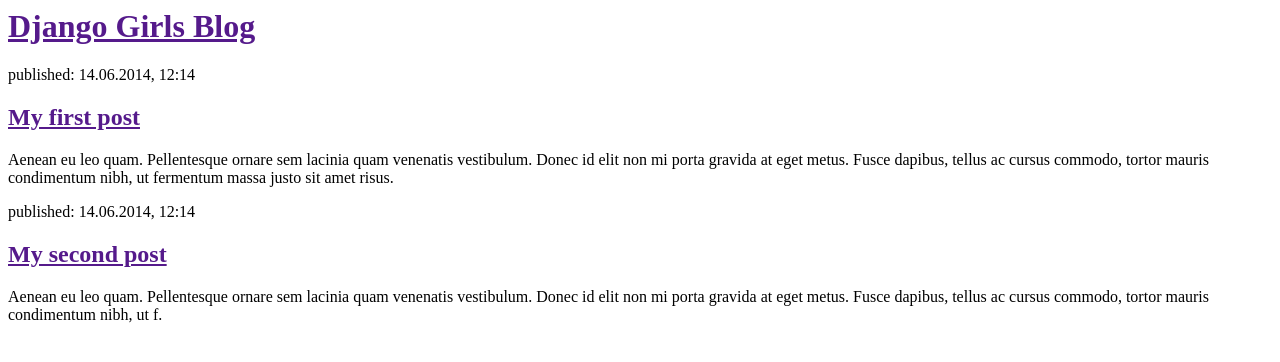
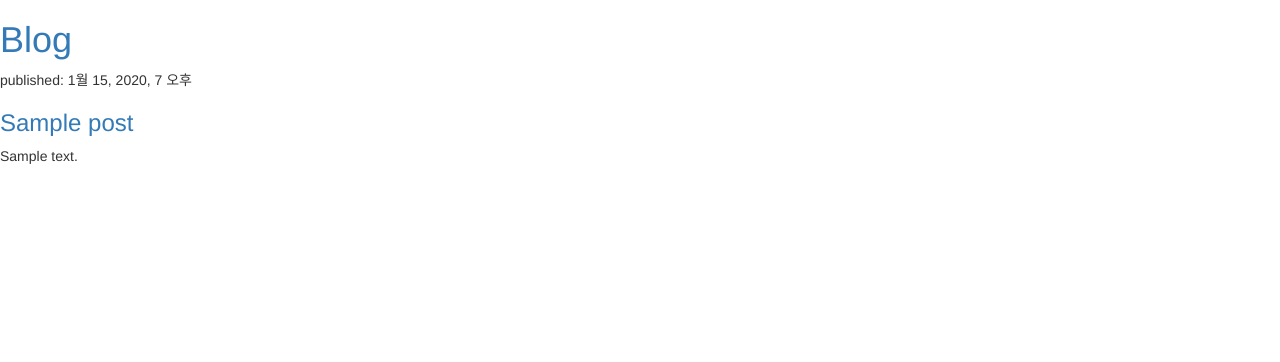
Before and after one commit to wannykim/my-first-blog, a Django app: template blog/templates/blog/post_list.html in a window 1280 px wide. Shown: the top 362 px of the page. Run offline with Django 3.2, Linux system fonts and the light colour scheme; the template is opened without the code that fills it: values that come from a table or form of the project are taken from there, others are empty; tables that the repository leaves empty hold one stand-in row (values such as "Sample post"); some libraries are stand-ins or nearby versions.

Commit message:
apply dynamic template

```diff
--- a/blog/templates/blog/post_list.html
+++ b/blog/templates/blog/post_list.html
@@ -1,22 +1,19 @@
 <html>
-    <head>
-        <title>Django Girls blog</title>
-    </head>
+<head>
+    <title>Blog</title>
+    <link rel="stylesheet" href="//maxcdn.bootstrapcdn.com/bootstrap/3.2.0/css/bootstrap.min.css">
+    <link rel="stylesheet" href="//maxcdn.bootstrapcdn.com/bootstrap/3.2.0/css/bootstrap-theme.min.css">
+</head>
     <body>
         <div>
-            <h1><a href="">Django Girls Blog</a></h1>
+            <h1><a href="">Blog</a></h1>
         </div>
-
+        {% for post in posts %}
         <div>
-            <p>published: 14.06.2014, 12:14</p>
-            <h2><a href="">My first post</a></h2>
-            <p>Aenean eu leo quam. Pellentesque ornare sem lacinia quam venenatis vestibulum. Donec id elit non mi porta gravida at eget metus. Fusce dapibus, tellus ac cursus commodo, tortor mauris condimentum nibh, ut fermentum massa justo sit amet risus.</p>
+            <p>published: {{ post.published_date }}</p>
+            <h3><a href="">{{ post.title }}</a></h3>
+            <p>{{ post.text|linebreaksbr }}</p>
         </div>
-
-        <div>
-            <p>published: 14.06.2014, 12:14</p>
-            <h2><a href="">My second post</a></h2>
-            <p>Aenean eu leo quam. Pellentesque ornare sem lacinia quam venenatis vestibulum. Donec id elit non mi porta gravida at eget metus. Fusce dapibus, tellus ac cursus commodo, tortor mauris condimentum nibh, ut f.</p>
-        </div>
+        {% endfor %}
     </body>
 </html>
--- a/blog/views.py
+++ b/blog/views.py
@@ -1,5 +1,8 @@
 from django.shortcuts import render
+from django.utils import timezone
+from .models import Post
 
 # Create your views here.
 def post_list(request):
-    return render(request, 'blog/post_list.html', {})
+    posts = Post.objects.filter(published_date__lte=timezone.now()).order_by('published_date')
+    return render(request, 'blog/post_list.html', {'posts': posts})
--- a/mysite/settings.py
+++ b/mysite/settings.py
@@ -104,9 +104,9 @@ AUTH_PASSWORD_VALIDATORS = [
 # Internationalization
 # https://docs.djangoproject.com/en/1.11/topics/i18n/
 
-LANGUAGE_CODE = 'en-us'
+LANGUAGE_CODE = 'ko-kr'
 
-TIME_ZONE = 'UTC'
+TIME_ZONE = 'Asia/Seoul'
 
 USE_I18N = True
 
```
